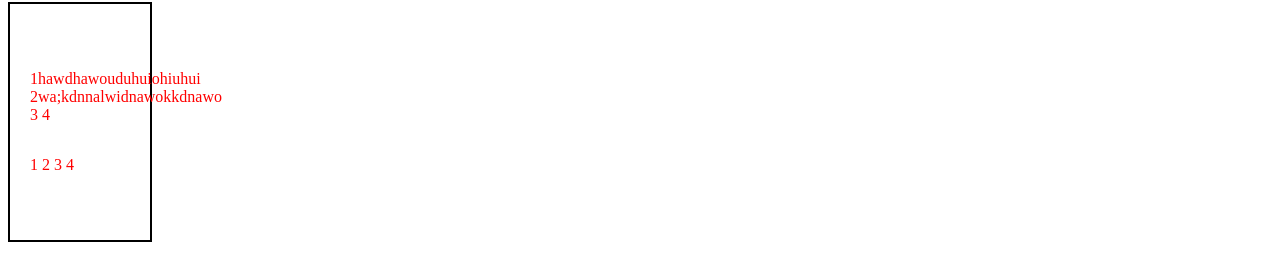
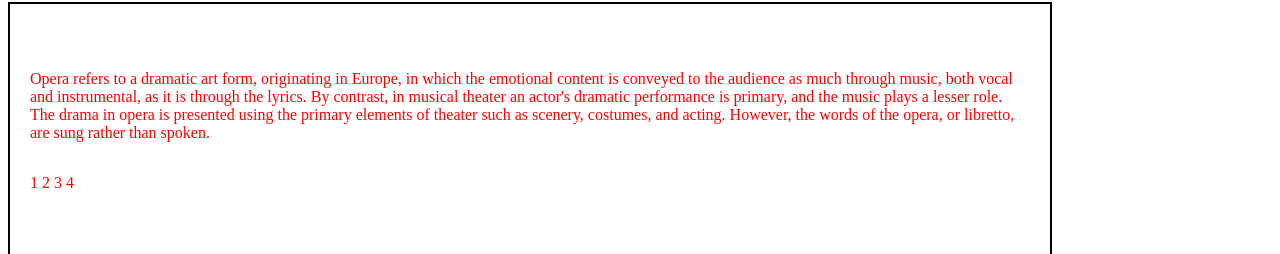
Before and after one commit to IT2166070100/lab, a plain HTML site: page index.html in a window 1280 px wide. Shown: the part 216-470 px from the top of the page. Drawn offline with Linux system fonts and the light colour scheme.

Commit message:
thisiscommit

```diff
--- a/index.html
+++ b/index.html
@@ -9,10 +9,11 @@
     <link rel="stylesheet" href="./style.css">
     <div class="container">
         <p id="first" class="redText">
-        1hawdhawouduhuiohiuhui
-        2wa;kdnnalwidnawokkdnawo
-        3
-        4
+        Opera refers to a dramatic art form, originating in Europe,
+        in which the emotional content is conveyed to the audience as much through music,
+        both vocal and instrumental, as it is through the lyrics. By contrast, in musical theater an actor's dramatic performance is primary,
+        and the music plays a lesser role. The drama in opera is presented using the primary elements of theater such as scenery, costumes, and acting.
+        However, the words of the opera, or libretto, are sung rather than spoken.
         </p>
         <p class="redText">
         1
--- a/style.css
+++ b/style.css
@@ -19,7 +19,7 @@
 }
 .container{
     display: inline-block;
-    width: 100px;
+    width: 1000px;
     border: 2px black solid;
     padding:  50px 20px;
 }
```
